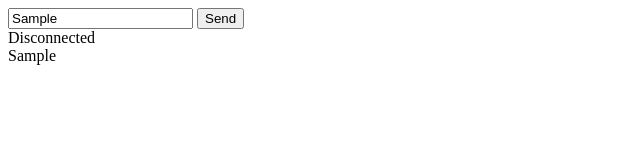
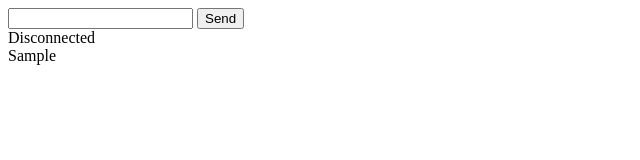
Before and after one commit to SilencedPlayz/Page-Generator, a plain HTML site: page wstest.html in a window 1280 px wide. Both pictures are taken after typing "Sample" into the empty fields and a click on the button "Send". Shown: the full height of the page, 0-640 px from the left. Drawn offline with Linux system fonts and the light colour scheme.

Commit message:
Clear input field after sending message

```diff
--- a/wstest.html
+++ b/wstest.html
@@ -22,6 +22,7 @@
       if(input.value.trim() !== ""){
         socket.send(input.value)
         log(input.value)
+        input.value = ""
       }
     }
 
```
